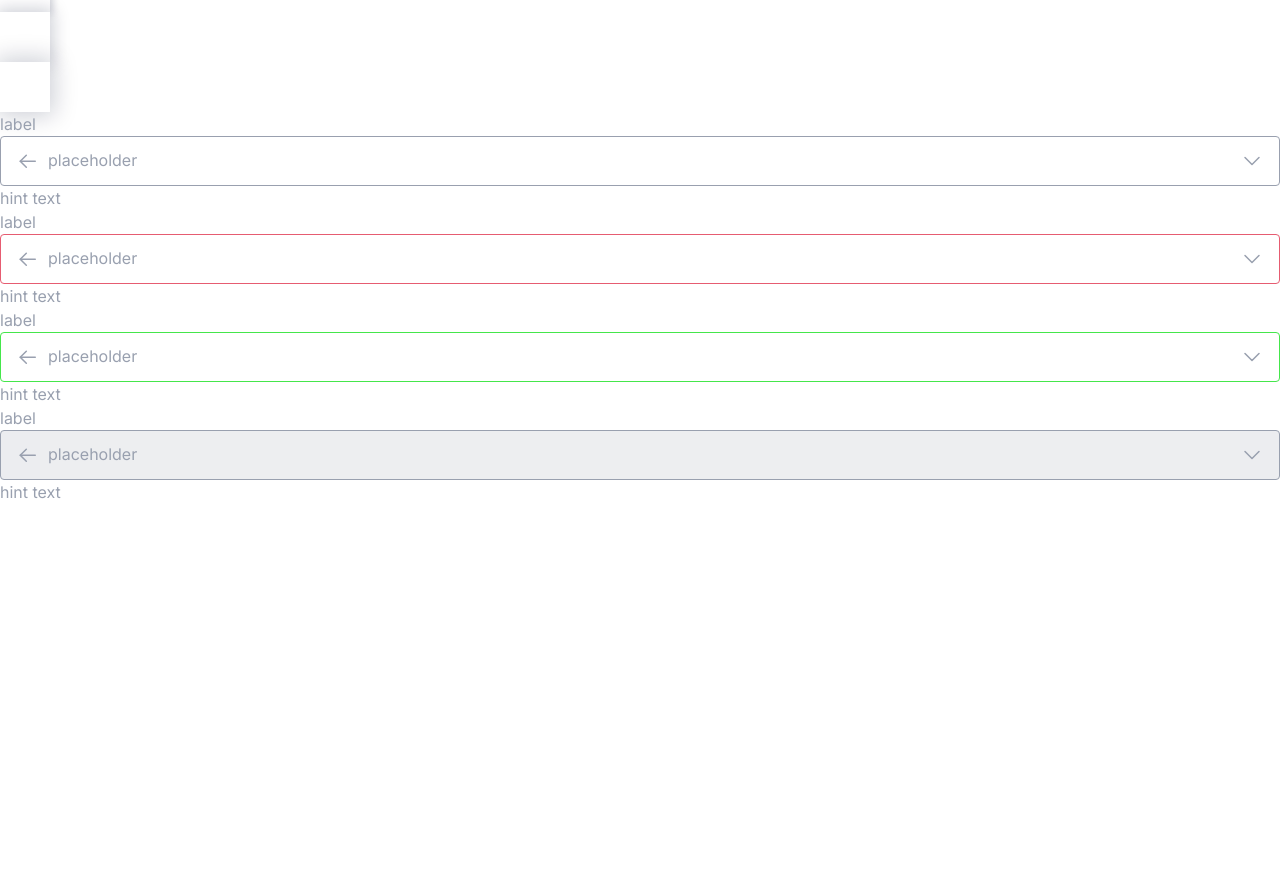
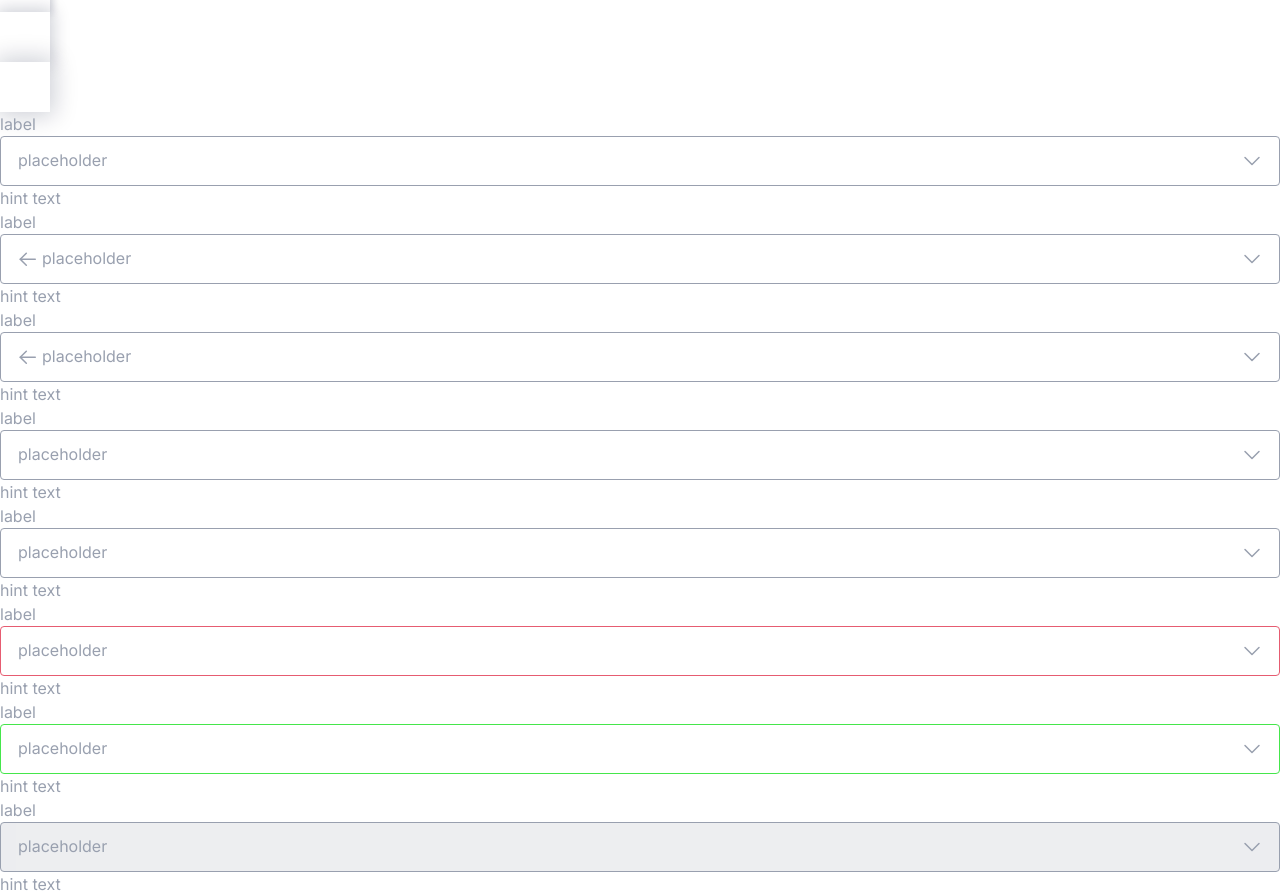
Before and after one commit to rLukoyanov/pp, a React (Create React App) app: page / in a window 1280 px wide. Shown: the part 660-1556 px from the top of the page. Before the commit the page ends 1164 px from the top, so only its background shows below. Built offline with nearby package versions, Linux system fonts and the light colour scheme.

Commit message:
add left icon param

```diff
--- a/src/App.tsx
+++ b/src/App.tsx
@@ -22,6 +22,10 @@ function App() {
       <div className={`${styles.block} ${styles.elevetion16}`}></div>
       <div className={`${styles.block} ${styles.elevetion24}`}></div>
       <Input status="default" />
+      <Input status="default" leftIcon/>
+      <Input status="default" leftIcon/>
+      <Input status="default" />
+      <Input status="default" />
       <Input status="error" />
       <Input status="success" />
       <Input status="success" disabled />
--- a/src/components/common/Input/Input.module.scss
+++ b/src/components/common/Input/Input.module.scss
@@ -21,11 +21,14 @@
     outline: none;
     border: none;
     min-width: 245px;
-    padding-left: 8px;
     padding-top: 12px;
     padding-bottom: 12px;
     height: 24px;
     width: 100%;
+
+    .left {
+      padding-left: 8px;
+    }
 
     &::placeholder {
       font-family: "Inter";
--- a/src/components/common/Input/Input.tsx
+++ b/src/components/common/Input/Input.tsx
@@ -5,11 +5,16 @@ import InputDownArrow from "../../../images/input/inputDownArrow.svg";
 
 import styles from "./Input.module.scss";
 
-export default function Input({ status = "default", disabled = false }) {
+export default function Input({
+  status = "default",
+  disabled = false,
+  leftIcon = false,
+}) {
   const [focused, setFocused] = useState(false);
   const onFocus = () => setFocused(true);
   const onBlur = () => setFocused(false);
   let changeStyles = styles.outline;
+  let inputStyles = styles.input;
 
   switch (status) {
     case "default":
@@ -25,6 +30,11 @@ export default function Input({ status = "default", disabled = false }) {
   if (disabled === true) {
     changeStyles = styles.disabled;
   }
+
+  if (leftIcon === true) {
+    inputStyles = `${styles.input} ${styles.left}`;
+  }
+
   return (
     <div className={styles.inputContainer}>
       <div className={styles.label}>label</div>
@@ -35,11 +45,11 @@ export default function Input({ status = "default", disabled = false }) {
             : `${styles.outline} ${changeStyles}`
         }
       >
-        <img alt="inputArrow" src={InputArrow} />
+        {leftIcon ? <img alt="inputArrow" src={InputArrow} /> : <></>}
         <input
           onFocus={onFocus}
           onBlur={onBlur}
-          className={styles.input}
+          className={inputStyles}
           placeholder="placeholder"
           type="text"
           disabled={disabled}
```
